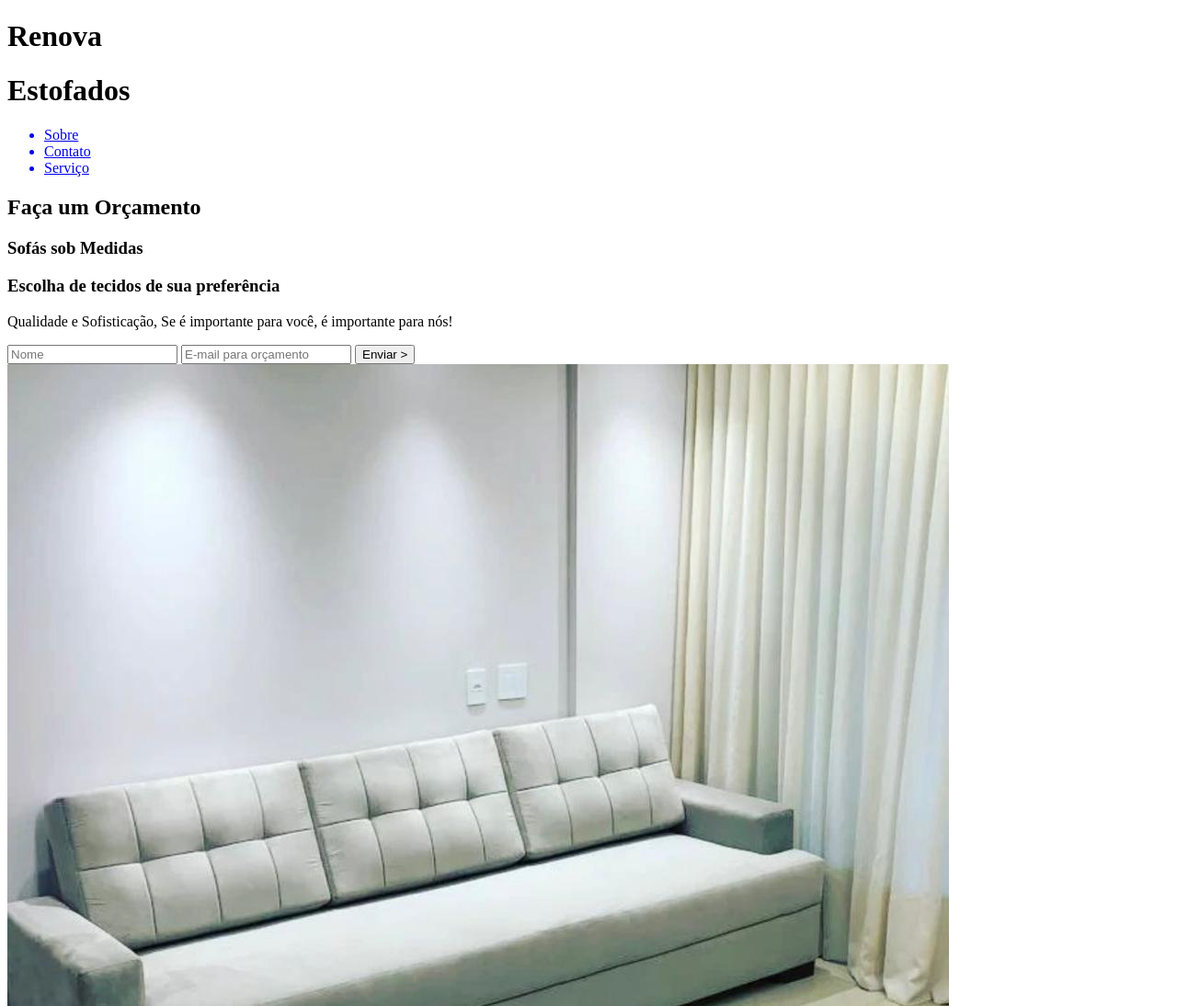
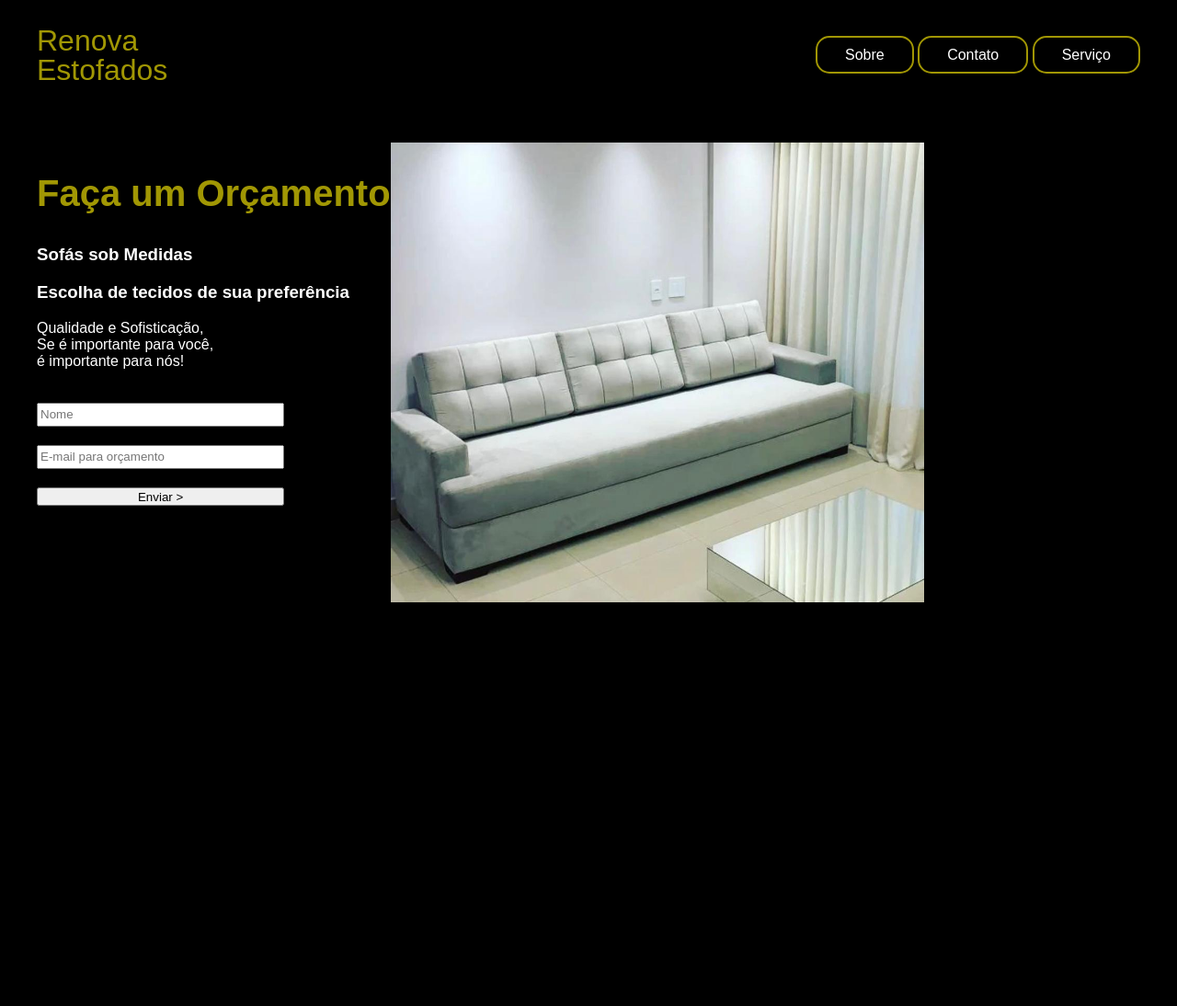
Before and after one commit to IaccinoMouraa/landing-page, a plain HTML site: page assets/index.html in a window 1280 px wide. Shown: the top 1094 px of the page at 92% size. After the commit the page ends 800 px from the top, so only its background shows below. Drawn offline with Linux system fonts and the light colour scheme.

Commit message:
aplicando o css

```diff
--- /dev/null
+++ b/assets/css/style.css
@@ -0,0 +1,75 @@
+body {
+    background-color:black;
+    color: white;
+    font-family: Arial;
+    max-width: 1200px;
+    margin: 0 auto;
+    padding: 15px;
+}
+
+header {
+    display: flex;
+    flex-direction: row;
+    justify-content: space-between;
+    align-items: center;
+}
+
+#title {
+    flex-direction: column;
+    line-height: 10px;
+}
+
+li {
+    display: inline-block;
+    margin: 20px;
+}
+h1 {
+    font-weight: 200;
+}
+
+a {
+    color: white;
+    border: 2px solid rgba(216, 202, 6, 0.747) ;
+    padding: 10px;
+    border-radius: 15px;
+}
+
+a:hover {
+    color: goldenrod;
+    transition: 0.3s all;
+}
+
+main {
+    display: flex;
+    flex-direction: row;
+    margin-top: 50px;
+}
+
+h2 {
+    font-size: 40px;
+}
+
+span {
+    color: rgba(216, 202, 6, 0.747);
+}
+
+p {
+    max-width: 200px;
+}
+
+img {
+    width: 580px;
+    height: 500px;
+    object-fit: cover;
+}
+
+form {
+    display: flex;
+    flex-direction: column;
+    width: 70%;
+}
+
+input {
+    margin-top: 20px;
+    height: 20px;
+}
--- a/assets/index.html
+++ b/assets/index.html
@@ -4,13 +4,14 @@
     <meta charset="UTF-8">
     <meta http-equiv="X-UA-Compatible" content="IE=edge">
     <meta name="viewport" content="width=device-width, initial-scale=1.0">
+    <link href="css/style.css" rel="stylesheet" />
     <title>Landing page</title>
 </head>
 <body>
     <header>
         <div id="title">
-            <h1>Renova</h1>
-            <h1>Estofados</h1>
+            <h1><span>Renova</span></h1>
+            <h1><span>Estofados</span></h1>
         </div>
 
         <ul>
@@ -22,7 +23,7 @@
 
     <main>
         <aside>
-            <h2>Faça um Orçamento</h2>
+            <h2><span>Faça um Orçamento</span></h2>
             <h3>Sofás sob Medidas</h3>
             <h3>Escolha de tecidos de sua preferência</h3>
             <p>Qualidade e Sofisticação, Se é importante para você, é importante para nós!</p>
```
